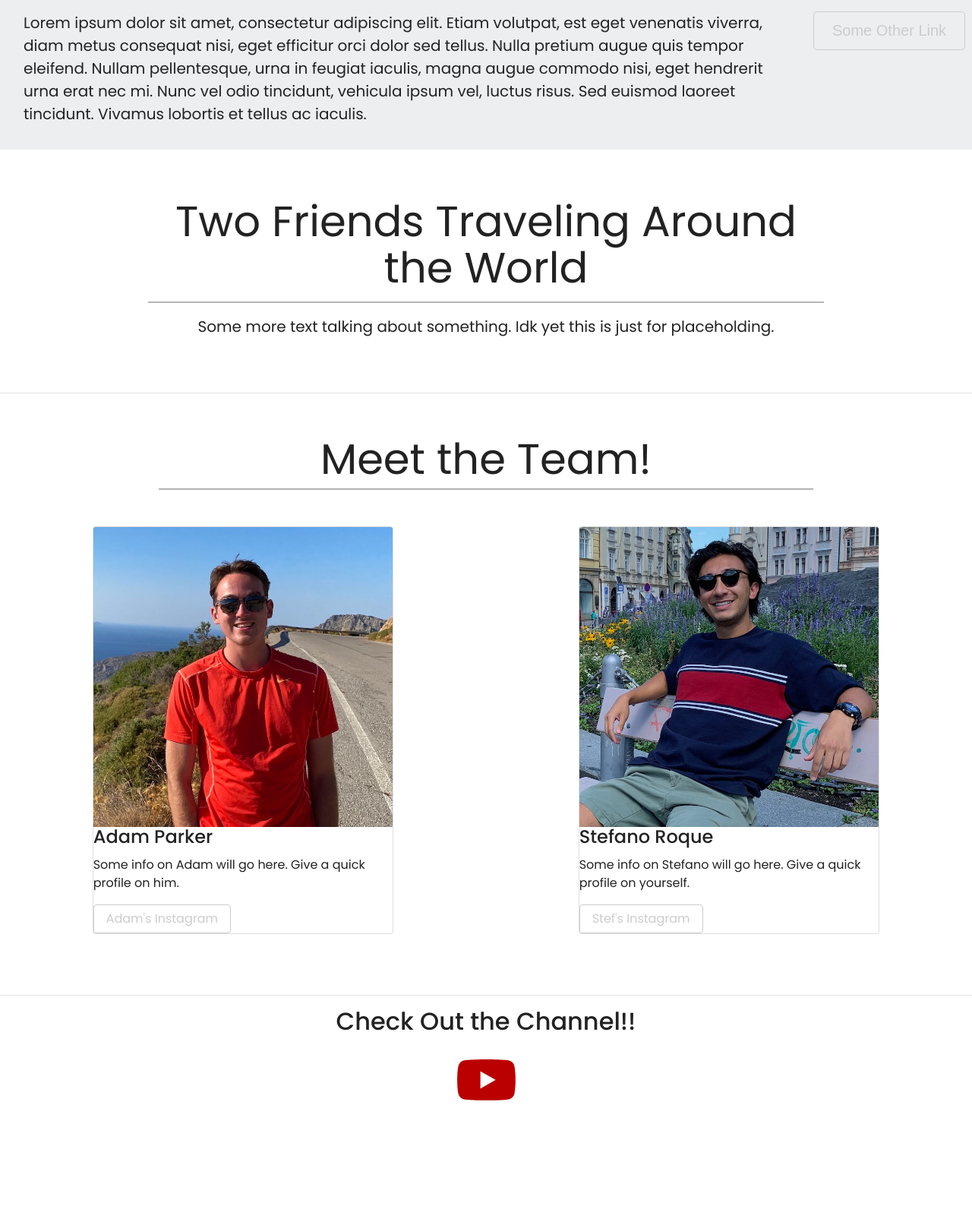
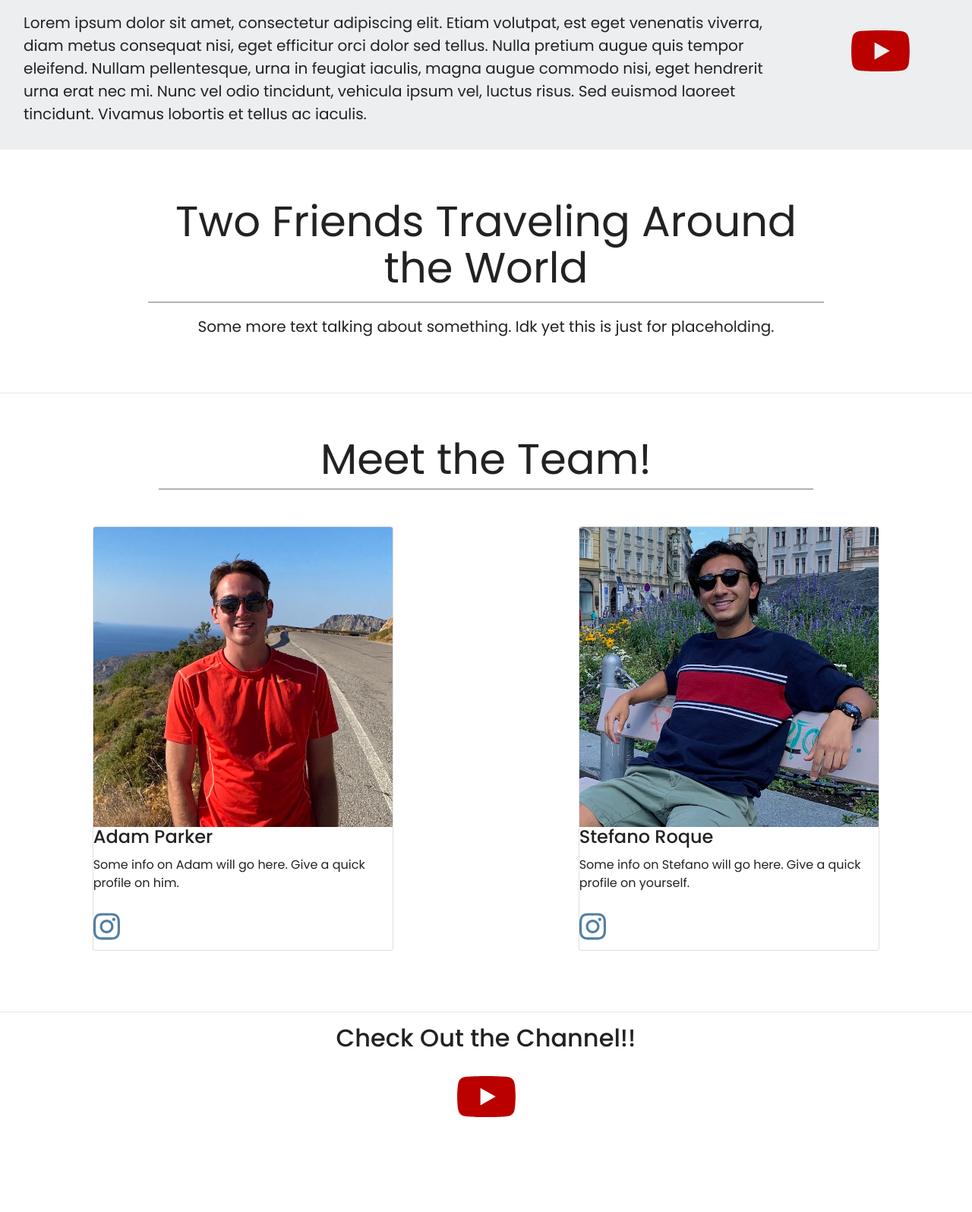
Before and after one commit to stefanoroque/HonestClips-Website, a Django app: page / in a window 1280 px wide. Shown: the part 1045-2641 px from the top of the page at 76% size. Before the commit the page ends 2494 px from the top, so only its background shows below. Run offline with Django 3.2, Linux system fonts and the light colour scheme; some libraries are stand-ins or nearby versions.

Commit message:
resized carousel photos and tweaked index page

```diff
--- a/HonestClips_Website/main_site/static/main_site/styles.css
+++ b/HonestClips_Website/main_site/static/main_site/styles.css
@@ -75,7 +75,15 @@ html, body {
     margin-bottom: 1rem;
 }
 
-.social a {
+.card-body a {
+    font-size: 2.5em;
+}
+
+.fa-instagram {
+    color: #517fa4;
+}
+
+.social a, .jumbotron a {
     font-size: 4.5em;
     padding: 3rem;
 }
@@ -84,7 +92,7 @@ html, body {
     color: #bb0000;
 }
 
-.fa-youtube:hover {
+.fa-youtube:hover, .fa-instagram:hover {
     color: #d5d5d5;
 }
 
--- a/HonestClips_Website/main_site/templates/main_site/index.html
+++ b/HonestClips_Website/main_site/templates/main_site/index.html
@@ -18,7 +18,7 @@
             <div class="carousel-item active">
                 <img src="{% static 'main_site/imgs/fado.png' %}">
                 <div class="carousel-caption">
-                    <h1 class="display-2">Image 1 text here</h1>
+                    <h1 class="display-2">Welcome to Honest Clips</h1>
                     <h3>More image 1 text</h3>
 
                     <button type="button" class="btn btn-outline-light btn-lg">ACTION 1</button>
@@ -45,7 +45,8 @@
                 </p>
             </div>
             <div class="col-xs-12 col-sm-12 col-md-3 col-lg-3 col-xl-2">
-                <a href="#"><button type="button" class="btn btn-outline-secondary btn-lg">Some Other Link</button></a>
+                <!-- <a href="#"><button type="button" class="btn btn-outline-secondary btn-lg">Some Other Link</button></a> -->
+                <a target="_blank" rel="noopener noreferrer" href="https://www.youtube.com/honestclips"><i class="fab fa-youtube"></i></a>
             </div>
         </div>
     </div>
@@ -93,7 +94,7 @@
                     <div class="card-body">
                         <h4 class="card-title">Adam Parker</h4>
                         <p class="card-text">Some info on Adam will go here. Give a quick profile on him.</p>
-                        <a href="#" class="btn btn-outline-secondary">Adam's Instagram</a>
+                        <a target="_blank" rel="noopener noreferrer" href="https://www.instagram.com/adamparker.1/?hl=en"><i class="fab fa-instagram"></i></a>
                     </div>
                 </div>
             </div>
@@ -104,7 +105,7 @@
                     <div class="card-body">
                         <h4 class="card-title">Stefano Roque</h4>
                         <p class="card-text">Some info on Stefano will go here. Give a quick profile on yourself.</p>
-                        <a href="#" class="btn btn-outline-secondary">Stef's Instagram</a>
+                        <a target="_blank" rel="noopener noreferrer" href="https://www.instagram.com/stefanoroque/?hl=en"><i class="fab fa-instagram"></i></a>
                     </div>
                 </div>
             </div>
--- a/HonestClips_Website/main_site/templates/main_site/layout.html
+++ b/HonestClips_Website/main_site/templates/main_site/layout.html
@@ -14,7 +14,7 @@
         <nav class="navbar navbar-expand-md navbar-dark bg-dark sticky-top">
         <div class="container-fluid">
 
-            <a class="navbar-brand" href="#"><img src="{% static 'main_site/imgs/HonestClipsWide.png' %}" class="img-responsive"></a>
+            <a class="navbar-brand" href="#"><img src="{% static 'main_site/imgs/HonestClipsWide.png' %}" class="img-responsive rounded"></a>
 
             <button class="navbar-toggler" type="button" data-toggle="collapse" data-target="#navbarNavDropdown" aria-controls="navbarNavDropdown" aria-expanded="false" aria-label="Toggle navigation">
                 <span class="navbar-toggler-icon"></span>
@@ -33,6 +33,7 @@
                 </li>
                 <li class="nav-item">
                     <a class="nav-link" target="_blank" rel="noopener noreferrer" href="https://www.youtube.com/honestclips">YouTube Channel</a>
+                    <!-- <a target="_blank" rel="noopener noreferrer" href="https://www.youtube.com/honestclips"><i class="fab fa-youtube"></i></a> -->
                 </li>
                 </ul>
             </div>
```
Also changed, not shown: 3 other files.
